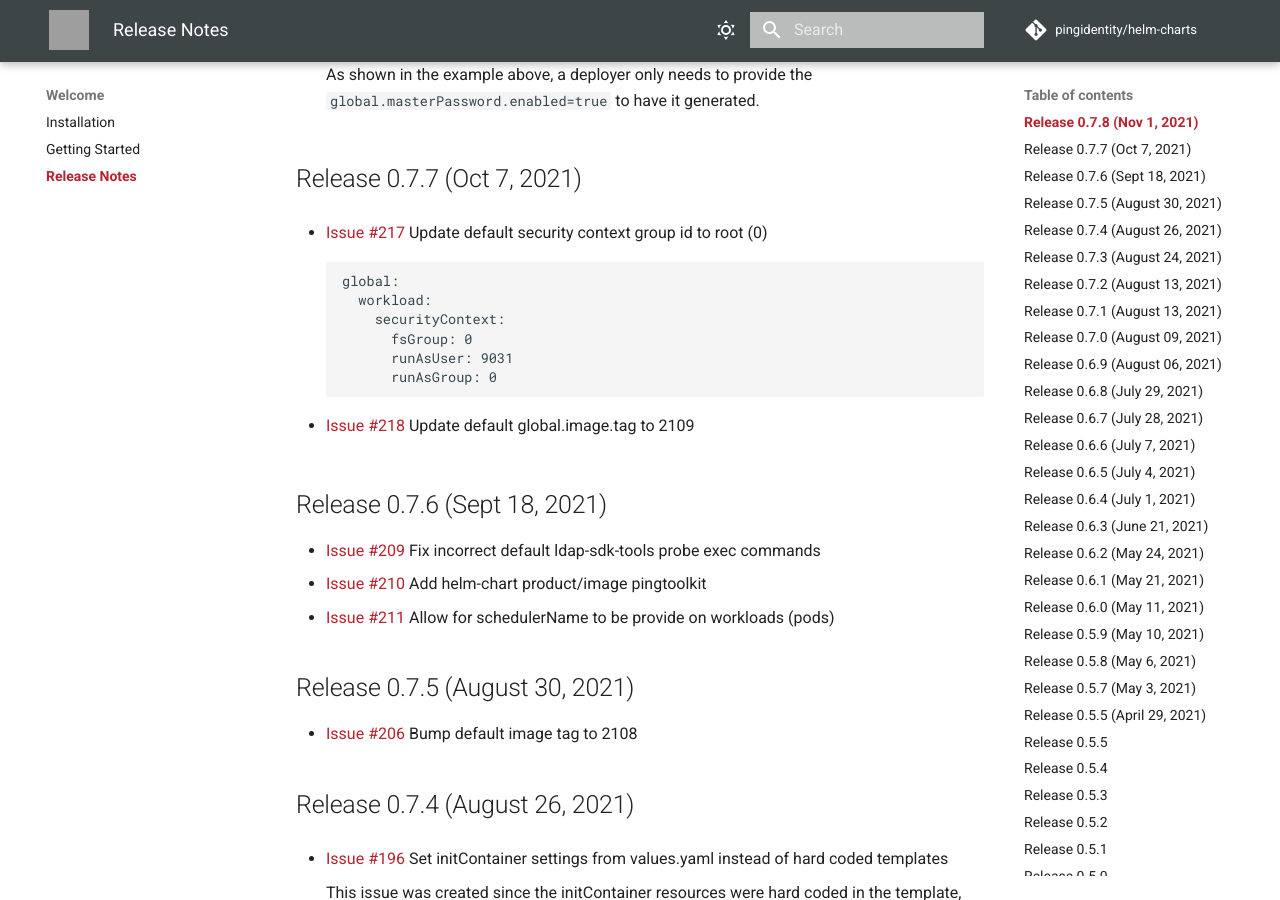
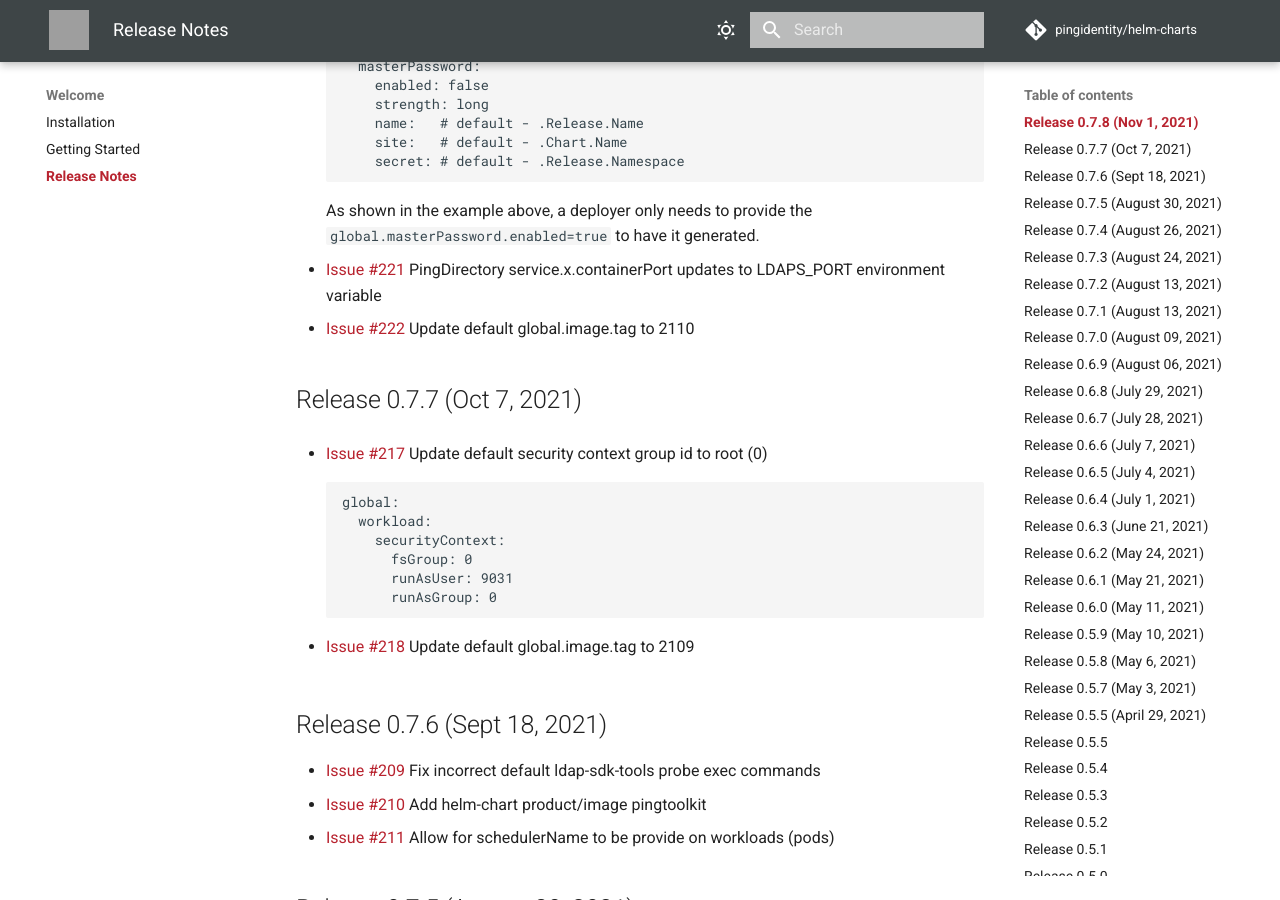
Before and after one commit to pingidentity/helm-charts, an MkDocs documentation site: the page built from docs/release-notes.md, in a window 1280 px wide and 900 px high, scrolled down 1275 px. Built offline with MkDocs 1.6.1 and Material for MkDocs 9.7.7, drawn with Linux system fonts in a browser that asks for light colours; comment, search, counter and statistics services are not loaded; some of the changed text lies outside the part shown; grey boxes are pictures that could not be loaded.

Commit message:
Release 0.7.8 - resolves #213 #216 #221 #222

````diff
--- a/docs/examples/simple-sync.yaml
+++ b/docs/examples/simple-sync.yaml
@@ -8,14 +8,14 @@
   envs:
     SERVER_PROFILE_URL: https://github.com/pingidentity/pingidentity-server-profiles.git
     SERVER_PROFILE_PATH: baseline/pingdataconsole
-    SERVER_PROFILE_BRANCH: "2109"
+    SERVER_PROFILE_BRANCH: "2110"
 
 pingdatasync:
   enabled: true
   envs:
     SERVER_PROFILE_URL: https://github.com/pingidentity/pingidentity-server-profiles.git
     SERVER_PROFILE_PATH: simple-sync/pingdatasync
-    SERVER_PROFILE_BRANCH: "2109"
+    SERVER_PROFILE_BRANCH: "2110"
     USER_BASE_DN: o=sync
 
 pingdirectory:
@@ -23,5 +23,5 @@
   envs:
     SERVER_PROFILE_URL: https://github.com/pingidentity/pingidentity-server-profiles.git
     SERVER_PROFILE_PATH: simple-sync/pingdirectory
-    SERVER_PROFILE_BRANCH: "2109"
+    SERVER_PROFILE_BRANCH: "2110"
     USER_BASE_DN: o=sync
--- a/docs/release-notes.md
+++ b/docs/release-notes.md
@@ -2,6 +2,14 @@
 
 
 ## Release 0.7.8 (Nov 1, 2021)
+
+* [Issue #213](https://github.com/pingidentity/helm-charts/issues/213) Removed default SERVER_PROFILE variables from values.yaml
+
+  ```diff
+  envs:
+  - SERVER_PROFILE_URL:
+  - SERVER_PROFILE_PATH:
+  ```
 
 * [Issue #216](https://github.com/pingidentity/helm-charts/issues/216) Add option to generate a master password for ping services
 
@@ -54,6 +62,8 @@
 
     As shown in the example above, a deployer only needs to provide the `global.masterPassword.enabled=true` to have it generated.
 
+* [Issue #221](https://github.com/pingidentity/helm-charts/issues/221) PingDirectory service.x.containerPort updates to LDAPS_PORT environment variable
+* [Issue #222](https://github.com/pingidentity/helm-charts/issues/222) Update default global.image.tag to 2110
 
 ## Release 0.7.7 (Oct 7, 2021)
 
````
Also changed, not shown: docs/examples/everything.yaml (+7 -7 lines), docs/examples/pingfederate.yaml (+2 -5 lines), 1 other file.
